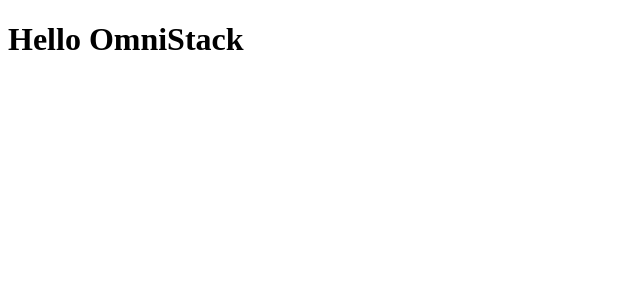
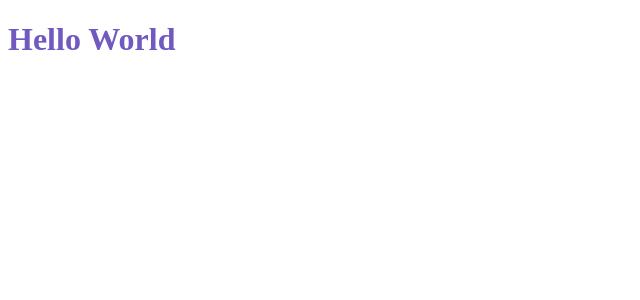
Before and after one commit to shusten/frontendOmniStack, a React (Create React App) app: page / in a window 1280 px wide. Shown: the top 300 px of the page, without its empty margins (0-640 px from the left). Built offline with nearby package versions, Linux system fonts and the light colour scheme; the HTML template or start-up script is replaced by a standard one.

Commit message:
Hello World React

```diff
--- a/src/App.js
+++ b/src/App.js
@@ -1,10 +1,11 @@
 import React from 'react';
 
+import Logon from './pages/Logon';
 
 function App() {
   return (
-          <h1>Hello OmniStack</h1>
-  );
+        <Logon />
+    );
 }
 
 export default App;
--- /dev/null
+++ b/src/pages/Logon/index.js
@@ -0,0 +1,9 @@
+import React from 'react';
+
+import './styles.css';
+
+export default function Logon() {
+    return (
+        <h1>Hello World</h1>
+    );
+}
--- /dev/null
+++ b/src/pages/Logon/styles.css
@@ -0,0 +1,3 @@
+h1 {
+    color: #7159c1
+}
```
Also changed, not shown: src/assets/heroes.png (added), src/assets/logo.svg (added).
